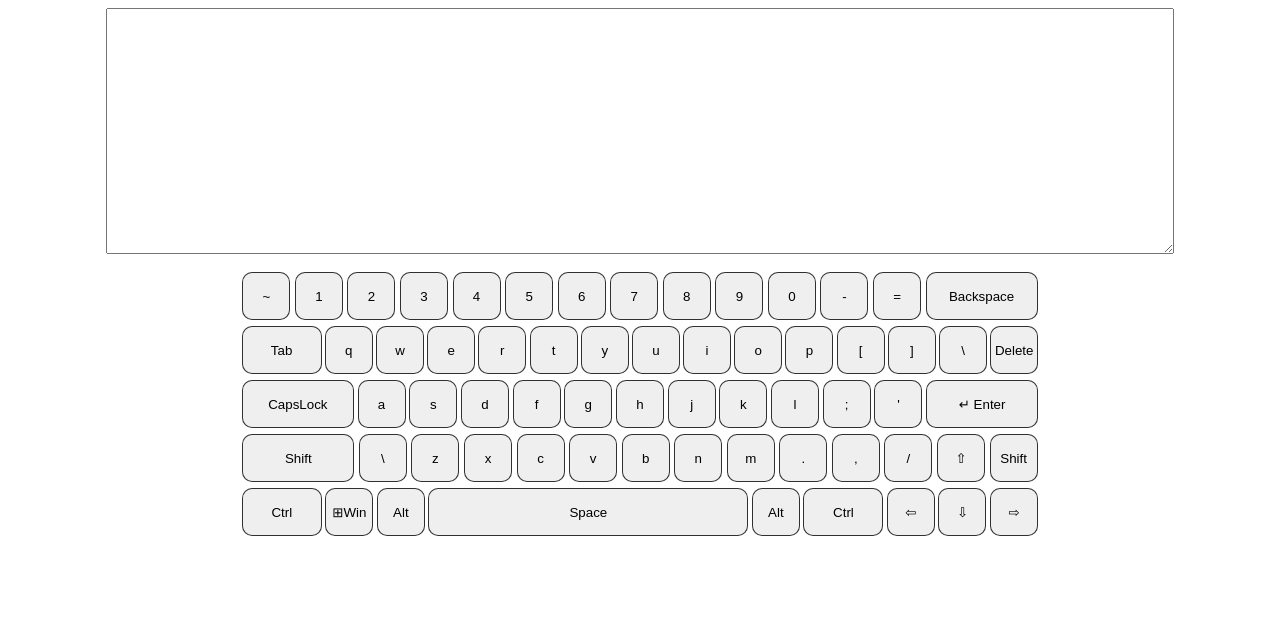
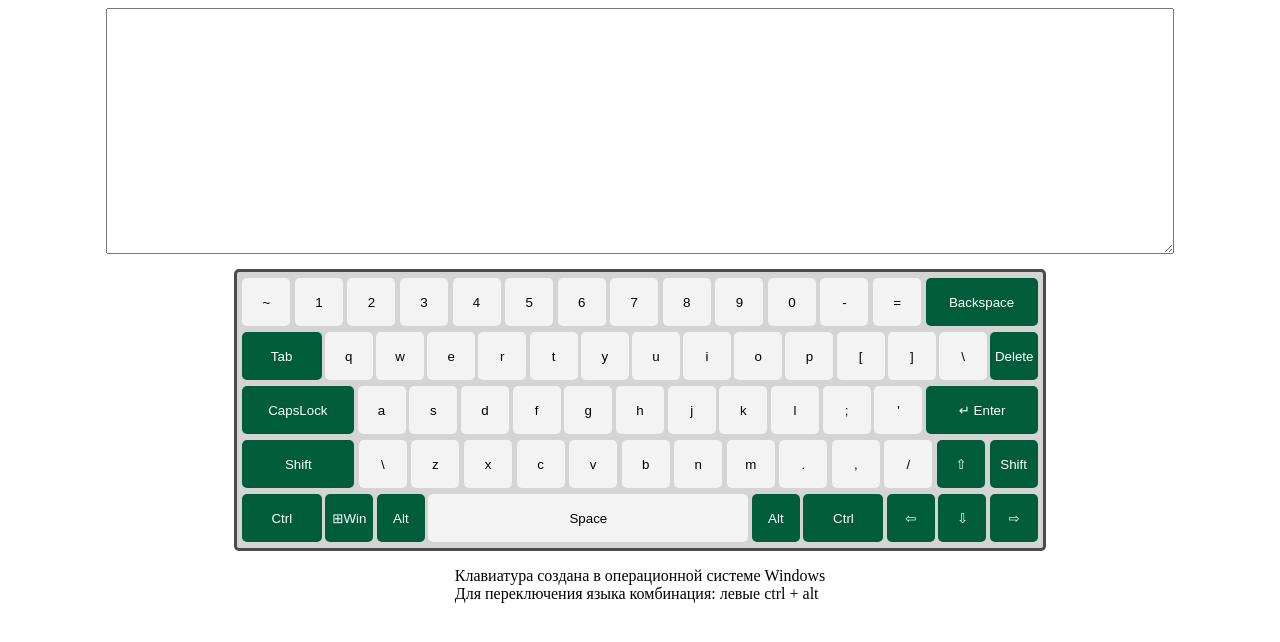
Before and after one commit to danya-maatb/virtual-keyboard, a website: page index.html in a window 1280 px wide. Drawn offline with Linux system fonts and the light colour scheme.

Commit message:
feat: add design

```diff
--- a/app.js
+++ b/app.js
@@ -285,9 +285,11 @@ document.addEventListener('DOMContentLoaded', () => {
     }
   });
 
+  const instruction = document.createElement('p');
+  instruction.innerHTML = 'Клавиатура создана в операционной системе Windows <br> Для переключения языка комбинация: левыe ctrl + alt';
   // add to DOM
   createKeyboard();
   document.body.appendChild(textarea);
   document.body.appendChild(keyboard);
-  document.body.appendChild();
+  document.body.appendChild(instruction);
 });
--- a/style.css
+++ b/style.css
@@ -17,22 +17,44 @@ body {
   justify-content: space-evenly;
   max-width: 800px;
 
+  background-color: rgb(212, 212, 212);
+  padding: 3px;
+  border: 3px solid rgb(75, 75, 75);
+  border-radius: 5px;
+
 }
 
 .keyboard__key.pressed {
   filter: brightness(0.8);
+  border: none;
 }
 
 .keyboard__key {
   display: inline-flex;
   height: 3rem;
-  border: 1px solid rgba(0, 0, 0, 0.8);
-  border-radius: 10px;
+  border: none;
+  border-radius: 5px;
   margin: 3px auto;
   justify-content: center;
   align-items: center;
   filter: none;
   transition: all 0.2s;
+  background-color: rgb(243, 243, 243);
+}
+
+.keyboard__key_wide,
+.keyboard__key_extra-wide,
+.Delete,
+.ShiftRight,
+.AltRight,
+.AltLeft,
+.MetaLeft,
+.ArrowRight,
+.ArrowUp,
+.ArrowLeft,
+.ArrowDown {
+  background-color: rgb(0, 93, 59);
+  color: white;
 }
 
 .keyboard__key_regular {
```
